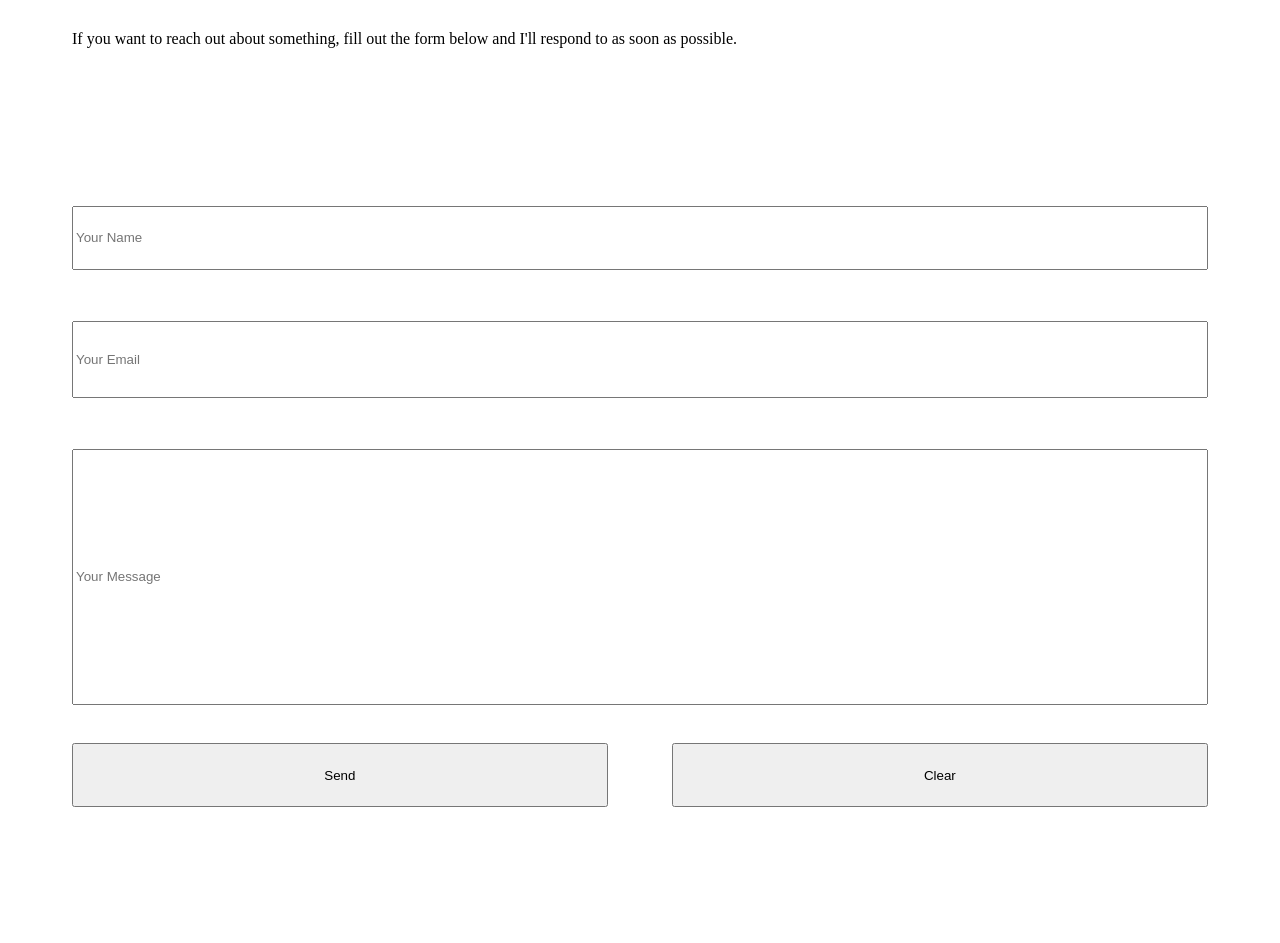
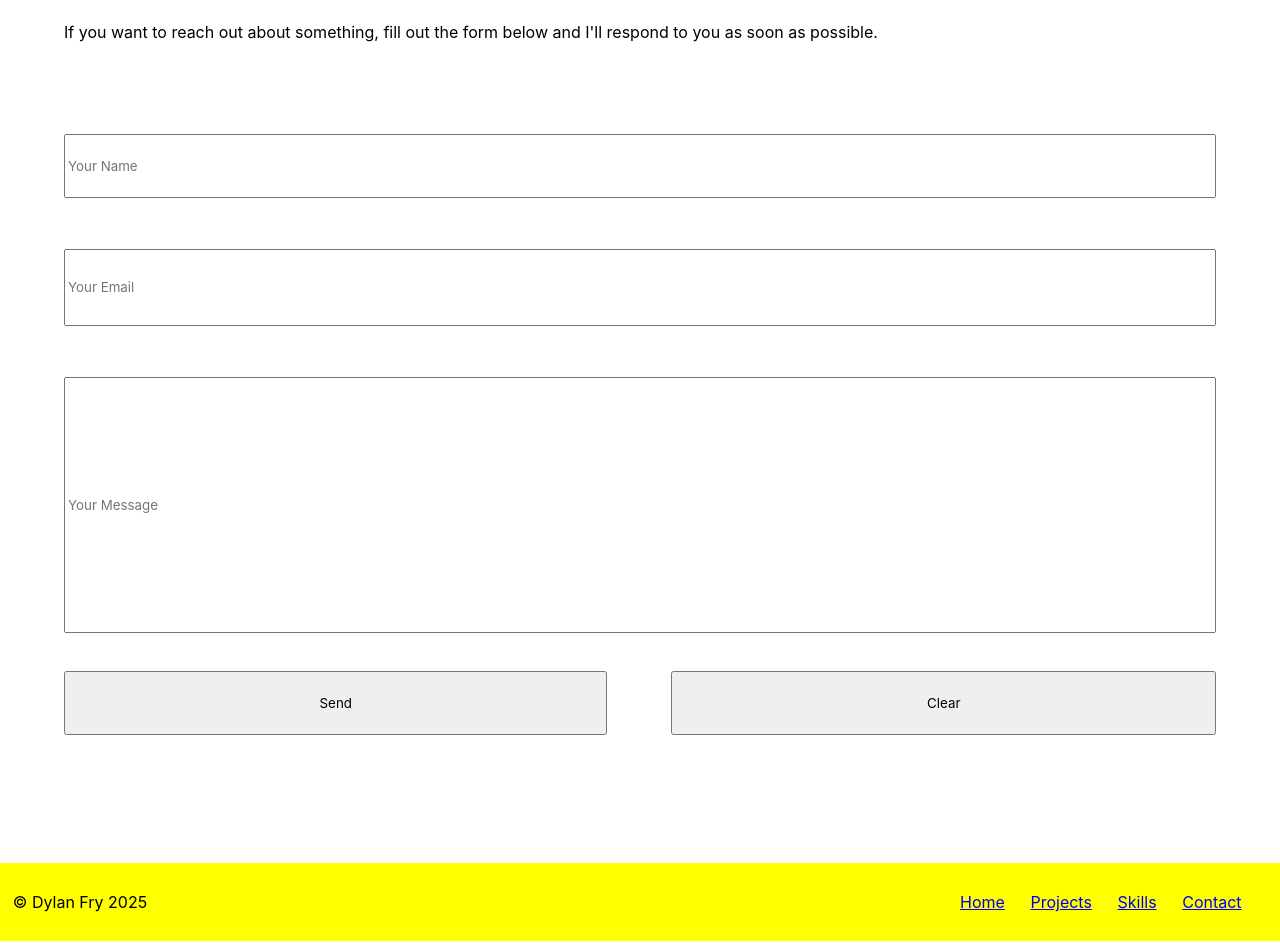
Before and after one commit to Heavy-Horn/Personal-Portfolio, a website: page pages/contact.html in a window 1280 px wide. Shown: the part 280-1223 px from the top of the page. Drawn offline with Linux system fonts and the light colour scheme.

Commit message:
Updated font and added footer

```diff
--- a/assets/global-styles/typography.css
+++ b/assets/global-styles/typography.css
@@ -0,0 +1,4 @@
+@font-face {
+    font-family: 'inter';
+    src: url(../fonts/Inter-VariableFont_opsz\,wght.ttf);
+}
--- a/components/contact/contact.css
+++ b/components/contact/contact.css
@@ -3,17 +3,19 @@
     margin-right: 5vw;
     display: grid;
     grid-template-columns: auto;
-    grid-template-rows: 5vw 5vw 5vw 10vw 5vw auto 10vw;
+    grid-template-rows: 5vw 5vw 5vw 5vw 5vw auto 10vw;
 }
 
 .title {
     grid-column: 1/2;
     grid-row: 2/3;
+    font-family: inter;
 }
 
 .description {
     grid-column: 1/2;
     grid-row: 4/5;
+    font-family: inter;
 }
 
 .contactform {
@@ -27,24 +29,29 @@
 #name {
     grid-column: 1/4;
     grid-row: 1/2;
+    font-family: inter;
 }
 
 #email {
     grid-column: 1/4;
     grid-row: 3/4;
+    font-family: inter;
 }
 
 #message {
     grid-column: 1/4;
     grid-row: 5/6;
+    font-family: inter;
 }
 
 .button {
     grid-column: 1/2;
     grid-row: 7/8;
+    font-family: inter;
 }
 
 .secondary {
     grid-row: 7/8;
     grid-column: 3/4;
+    font-family: inter;
 }
--- a/components/footer/footer.css
+++ b/components/footer/footer.css
@@ -0,0 +1,29 @@
+footer {
+    background-color: yellow;
+    width: 98%;
+    display: inline-flex;
+    padding: 1%;
+}
+
+footer p {
+    width: 100%;
+    font-family: inter;
+}
+
+footer ul {
+    margin: 0;
+    display: inline-flex;
+    list-style-type: none;
+    align-items: center;
+    width: 80%;
+    justify-content: right;
+}
+
+footer li {
+    padding-right: 2vw;
+    font-family: inter;
+}
+
+body {
+    margin: 0;
+}
--- a/components/header/header.css
+++ b/components/header/header.css
@@ -8,6 +8,7 @@
 .navigation li {
     display: inline-flex;
     padding-right: 1vw;
+    font-family: inter;
 }
 
 .items {
--- a/components/home/home.css
+++ b/components/home/home.css
@@ -29,11 +29,13 @@
 .welcomemessage {
     grid-column: 4/5;
     grid-row: 2/3;
+    font-family: inter;
 }
 
 .bodytext {
     grid-column: 4/5;
     grid-row: 3/4;
+    font-family: inter;
 }
 
 .gallerywrapper {
--- a/components/skills/skills.css
+++ b/components/skills/skills.css
@@ -14,14 +14,17 @@
 .title {
     grid-column: 6/7;
     grid-row: 2/3;
+    font-family: inter;
 }
 
 .skills {
     grid-column: 6/7;
     grid-row: 3/4;
+    font-family: inter;
 }
 
 .bio {
     grid-column: 2/7;
     grid-row: 6/8;
+    font-family: inter;
 }
--- a/pages/contact.html
+++ b/pages/contact.html
@@ -3,6 +3,7 @@
 <head>
     <link rel="stylesheet" href="../components/header/header.css">
     <link rel="stylesheet" href="../components/contact/contact.css">
+    <link rel="stylesheet" href="../components/footer/footer.css">
     <meta charset="UTF-8">
     <meta name="viewport" content="width=device-width, initial-scale=1.0">
     <title>Contact | Dylan Fry</title>
@@ -20,7 +21,7 @@
 
     <div class="wrapper">
         <h1 class="title">Contact Me</h1>
-        <p class="description">If you want to reach out about something, fill out the form below and I'll respond to as soon as possible.</p>
+        <p class="description">If you want to reach out about something, fill out the form below and I'll respond to you as soon as possible.</p>
         <form class="contactform" autocomplete="on">
             <input type="text" id="name" name="name" placeholder="Your Name" required>
 
@@ -32,6 +33,14 @@
             <button class="button secondary" type="reset">Clear</button>
         </form>
     </div>
-    <footer></footer>
+    <footer>
+        <p>&#169; Dylan Fry 2025</p>
+        <ul>
+            <li><a href="../pages/index.html">Home</a></li>
+            <li><a href="../pages/projects.html">Projects</a></li>
+            <li><a href="../pages/skills.html">Skills</a></li>
+            <li><a href="../pages/contact.html">Contact</a></li>
+        </ul>
+    </footer>
 </body>
 </html>
```
Also changed, not shown: components/projects/projects.css (+10 -0 lines), pages/index.html (+10 -1 lines), pages/projects.html (+10 -1 lines), pages/skills.html (+10 -1 lines), assets/fonts/Inter-VariableFont_opsz,wght.ttf (added).
